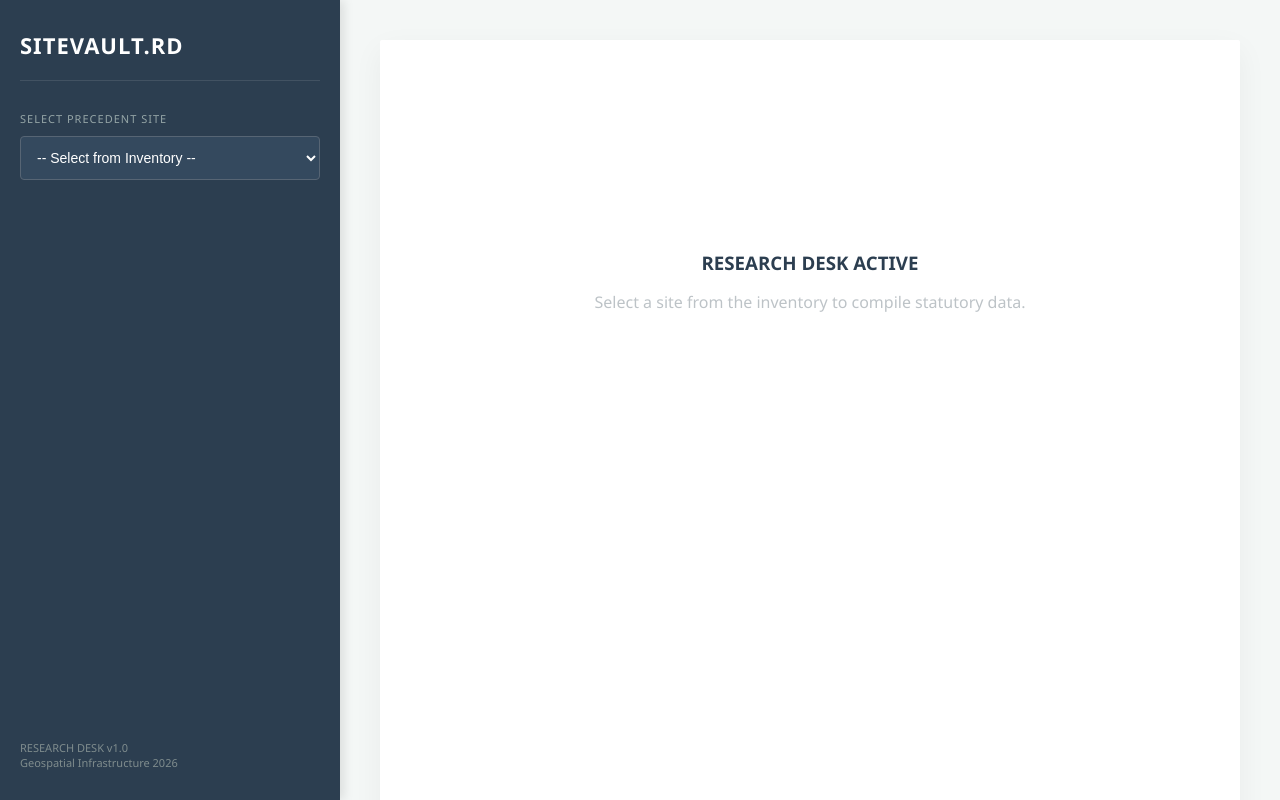
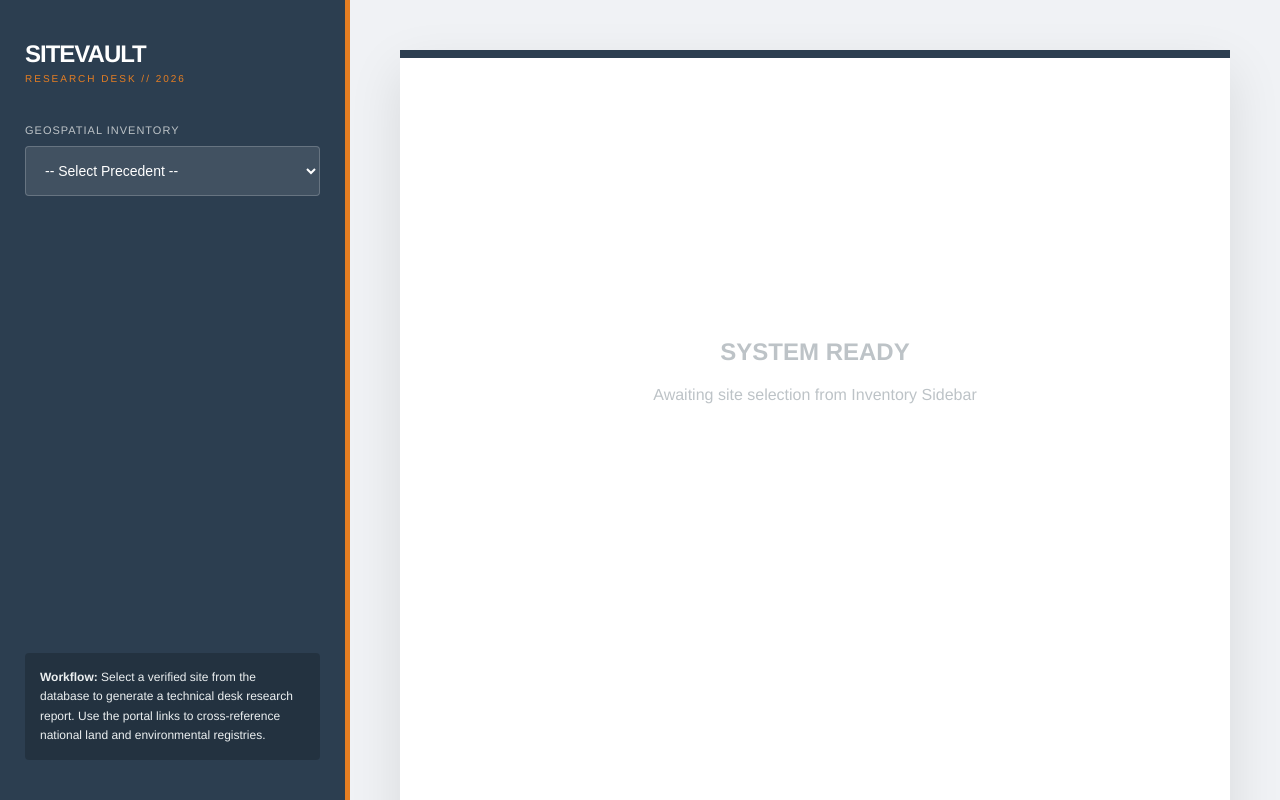
Before and after one commit to cianwallcode/Research-Desk-for-SiteVault2026, a plain HTML site: page index.html in a window 1280 px wide. Drawn offline with Linux system fonts and the light colour scheme.

Commit message:
Update index.html

```diff
--- a/index.html
+++ b/index.html
@@ -3,196 +3,246 @@
 <head>
     <meta charset="UTF-8">
     <meta name="viewport" content="width=device-width, initial-scale=1.0">
-    <title>SiteVault | Research Desk</title>
+    <title>SiteVault 2026 | Research Desk</title>
     <style>
         :root {
-            --primary: #2c3e50;
+            --dark: #1a1a1a;
+            --navy: #2c3e50;
             --accent: #e67e22;
-            --bg: #f4f7f6;
-            --white: #ffffff;
-            --border: #dcdde1;
+            --glass: rgba(255, 255, 255, 0.95);
+            --border: #d1d8e0;
         }
 
+        * { box-sizing: border-box; }
+
         body {
-            font-family: 'Segoe UI', Tahoma, Geneva, Verdana, sans-serif;
-            background-color: var(--bg);
-            color: #2f3640;
+            font-family: 'Helvetica Neue', Helvetica, Arial, sans-serif;
+            background-color: #f0f2f5;
+            color: var(--dark);
             margin: 0;
             display: flex;
             height: 100vh;
+            overflow: hidden;
         }
 
-        /* Sidebar Navigation */
+        /* Sidebar UI */
         #sidebar {
-            width: 300px;
-            background: var(--primary);
+            width: 350px;
+            background: var(--navy);
             color: white;
-            padding: 30px 20px;
+            padding: 40px 25px;
             display: flex;
             flex-direction: column;
-            box-shadow: 4px 0 10px rgba(0,0,0,0.1);
+            border-right: 5px solid var(--accent);
+            z-index: 10;
         }
 
-        .logo {
-            font-size: 22px;
-            font-weight: bold;
-            letter-spacing: 1px;
-            border-bottom: 1px solid rgba(255,255,255,0.1);
-            padding-bottom: 20px;
-            margin-bottom: 30px;
+        .brand {
+            font-size: 24px;
+            font-weight: 900;
+            letter-spacing: -1px;
+            margin-bottom: 5px;
         }
 
+        .version {
+            font-size: 10px;
+            letter-spacing: 2px;
+            color: var(--accent);
+            margin-bottom: 40px;
+            text-transform: uppercase;
+        }
+
+        .control-group { margin-bottom: 30px; }
+
         label {
+            display: block;
             font-size: 11px;
             text-transform: uppercase;
             letter-spacing: 1px;
-            color: #95a5a6;
+            color: #bdc3c7;
             margin-bottom: 10px;
         }
 
         select {
             width: 100%;
-            padding: 12px;
-            background: #34495e;
-            border: 1px solid #576574;
+            padding: 15px;
+            background: rgba(255,255,255,0.1);
+            border: 1px solid rgba(255,255,255,0.2);
             color: white;
             border-radius: 4px;
             font-size: 14px;
+            outline: none;
             cursor: pointer;
-            margin-bottom: 20px;
         }
 
-        /* Main Content Area */
-        #main-content {
-            flex-grow: 1;
-            padding: 40px;
-            overflow-y: auto;
+        select:focus { border-color: var(--accent); }
+
+        .helper-text {
+            font-size: 12px;
+            line-height: 1.6;
+            color: #ecf0f1;
+            background: rgba(0,0,0,0.2);
+            padding: 15px;
+            border-radius: 4px;
+            margin-top: auto;
         }
 
-        .report-paper {
-            background: var(--white);
-            max-width: 850px;
-            margin: 0 auto;
-            min-height: 1000px;
-            padding: 60px;
-            box-shadow: 0 10px 30px rgba(0,0,0,0.05);
-            border-radius: 2px;
+        /* Main Workspace */
+        #workspace {
+            flex-grow: 1;
+            padding: 50px;
+            overflow-y: auto;
+            display: flex;
+            justify-content: center;
+        }
+
+        .report-sheet {
+            background: white;
+            width: 100%;
+            max-width: 900px;
+            min-height: 1100px;
+            padding: 80px;
+            box-shadow: 0 20px 50px rgba(0,0,0,0.1);
+            border-top: 8px solid var(--navy);
             position: relative;
         }
 
-        /* Report Styling */
         .report-header {
             display: flex;
             justify-content: space-between;
-            align-items: flex-start;
-            border-bottom: 2px solid #eee;
+            align-items: flex-end;
+            margin-bottom: 50px;
             padding-bottom: 20px;
-            margin-bottom: 30px;
+            border-bottom: 1px solid #eee;
         }
 
-        h1, h2, h3 { margin: 0; color: var(--primary); }
-
-        .statutory-grid {
+        .portal-grid {
             display: grid;
             grid-template-columns: 1fr 1fr;
             gap: 15px;
-            margin: 25px 0;
+            margin: 30px 0;
         }
 
-        .portal-btn {
-            display: block;
-            padding: 15px;
-            text-align: center;
+        .portal-card {
+            display: flex;
+            flex-direction: column;
+            padding: 20px;
             text-decoration: none;
-            font-weight: bold;
-            font-size: 12px;
             border-radius: 4px;
-            transition: opacity 0.2s;
+            transition: transform 0.2s;
+            border: 1px solid #eee;
         }
 
-        .land-btn { background: #005596; color: white; }
-        .flood-btn { background: #007a3d; color: white; }
+        .portal-card:hover { transform: translateY(-3px); box-shadow: 0 5px 15px rgba(0,0,0,0.05); }
+
+        .portal-title { font-weight: bold; font-size: 12px; margin-bottom: 5px; }
+        .portal-desc { font-size: 11px; color: #7f8c8d; }
+
+        /* Portal Colors */
+        .p-land { border-left: 5px solid #005596; background: #f0f7ff; }
+        .p-flood { border-left: 5px solid #007a3d; background: #f0fff7; }
+        .p-hist { border-left: 5px solid #8e735b; background: #faf7f4; }
+        .p-soil { border-left: 5px solid #5d8233; background: #f7faf2; }
 
         table {
             width: 100%;
+            margin: 30px 0;
             border-collapse: collapse;
-            margin: 20px 0;
         }
 
         td {
-            padding: 12px 0;
+            padding: 15px 0;
             border-bottom: 1px solid #f0f0f0;
             font-size: 14px;
         }
 
-        .label-cell { color: #888; width: 30%; }
+        .label { color: #95a5a6; text-transform: uppercase; font-size: 11px; letter-spacing: 1px; width: 35%; }
 
-        .notes-box {
+        .field-notes {
+            margin-top: 40px;
+            padding: 30px;
             background: #f9f9f9;
-            padding: 25px;
-            border-left: 4px solid var(--accent);
+            border-radius: 4px;
+            font-family: 'Georgia', serif;
             font-style: italic;
-            line-height: 1.6;
-            margin-top: 20px;
+            line-height: 1.8;
+            color: #34495e;
+            border: 1px solid #eee;
         }
 
-        .gen-btn {
-            background: var(--primary);
+        .generate-btn {
+            width: 100%;
+            padding: 20px;
+            background: var(--navy);
             color: white;
             border: none;
-            padding: 20px;
-            width: 100%;
             font-weight: bold;
             font-size: 14px;
-            margin-top: 40px;
+            letter-spacing: 2px;
+            text-transform: uppercase;
             cursor: pointer;
-            text-transform: uppercase;
-            letter-spacing: 1px;
+            margin-top: 50px;
         }
+
+        .generate-btn:hover { background: var(--dark); }
 
         @media print {
             #sidebar { display: none; }
-            #main-content { padding: 0; }
-            .report-paper { box-shadow: none; border: none; }
-            .gen-btn { display: none; }
+            #workspace { padding: 0; }
+            .report-sheet { box-shadow: none; max-width: 100%; border: none; }
+            .generate-btn { display: none; }
+        }
+
+        .empty-state {
+            text-align: center;
+            margin-top: 200px;
+            color: #bdc3c7;
         }
     </style>
 </head>
 <body>
 
     <div id="sidebar">
-        <div class="logo">SITEVAULT.RD</div>
-        <label>Select Precedent Site</label>
-        <select id="site-select" onchange="generateReport(this.value)">
-            <option value="">-- Select from Inventory --</option>
-        </select>
+        <div class="brand">SITEVAULT</div>
+        <div class="version">Research Desk // 2026</div>
 
-        <div style="margin-top: auto; font-size: 11px; color: #7f8c8d;">
-            RESEARCH DESK v1.0<br>
-            Geospatial Infrastructure 2026
+        <div class="control-group">
+            <label>Geospatial Inventory</label>
+            <select id="site-selector" onchange="loadReport(this.value)">
+                <option value="">-- Select Precedent --</option>
+            </select>
+        </div>
+
+        <div class="helper-text">
+            <b>Workflow:</b> Select a verified site from the database to generate a technical desk research report. Use the portal links to cross-reference national land and environmental registries.
         </div>
     </div>
 
-    <div id="main-content">
-        <div class="report-paper" id="report-output">
-            <div style="text-align: center; padding-top: 150px; color: #bdc3c7;">
-                <h3>RESEARCH DESK ACTIVE</h3>
-                <p>Select a site from the inventory to compile statutory data.</p>
+    <div id="workspace">
+        <div id="report-container" class="report-sheet">
+            <div class="empty-state">
+                <h2 style="color:#bdc3c7">SYSTEM READY</h2>
+                <p>Awaiting site selection from Inventory Sidebar</p>
             </div>
         </div>
     </div>
 
     <script>
-        // Use your full 100-site churchData array here
+        // --- 1. FULL DATASET ---
         const churchData = [
             { id: 1, name: "St. Kevin's Kitchen", coords: [53.0101, -6.3298], bucket: "Cistercian", sign: "Intact stone roof; study for thermal mass and vaulted geometry." },
+            { id: 2, name: "Mellifont Abbey", coords: [53.7441, -6.4651], bucket: "Cistercian", sign: "First Cistercian site in Ireland; study for the Lavabo (octagonal geometry)." },
+            { id: 3, name: "Jerpoint Abbey", coords: [52.5108, -7.1578], bucket: "Cistercian", sign: "Significant sculptural cloister; study for late-medieval arcade detailing." },
             { id: 24, name: "St. Michael's Creeslough", coords: [55.1201, -7.9054], bucket: "Modernist", sign: "Fan-plan with mountain-peak roofline. Site-responsive icon by Liam McCormick." },
-            // ... (Paste your other 98 sites here)
+            { id: 25, name: "St. Aengus, Burt", coords: [55.0336, -7.4647], bucket: "Modernist", sign: "Circular plan inspired by Grianan of Aileach. Masterpiece of light and form." },
+            { id: 100, name: "St. Anne’s Shandon", coords: [51.9031, -8.4751], bucket: "Parish", sign: "The 'Four Faced Liar'; study for iconic campanile and sound integration." }
+            // Add your other sites here in the same format
         ];
 
+        // --- 2. INITIALIZATION ---
         function init() {
-            const select = document.getElementById('site-select');
-            churchData.forEach(s => {
+            const select = document.getElementById('site-selector');
+            churchData.sort((a,b) => a.name.localeCompare(b.name)).forEach(s => {
                 const opt = document.createElement('option');
                 opt.value = s.id;
                 opt.textContent = s.name;
@@ -200,48 +250,62 @@
             });
         }
 
-        function generateReport(id) {
+        // --- 3. REPORT GENERATOR ---
+        function loadReport(id) {
             if (!id) return;
             const s = churchData.find(x => x.id == id);
-            const output = document.getElementById('report-output');
+            const container = document.getElementById('report-container');
 
-            output.innerHTML = `
+            container.innerHTML = `
                 <div class="report-header">
                     <div>
-                        <h1>${s.name}</h1>
-                        <p style="color:var(--accent); font-weight:bold; margin-top:5px;">RESEARCH DESK REPORT</p>
+                        <h1 style="margin:0; font-size:32px; letter-spacing:-1px;">${s.name}</h1>
+                        <p style="margin:5px 0 0 0; color:var(--accent); font-weight:bold; font-size:12px; letter-spacing:1px;">DESK RESEARCH REPORT</p>
                     </div>
                     <div style="text-align:right">
-                        <div style="font-weight:bold; font-size:12px;">ID: #SITE-${s.id}</div>
-                        <div style="color:#888; font-size:11px;">DATE: ${new Date().toLocaleDateString()}</div>
+                        <div style="font-weight:bold; font-size:14px;">#SITE-${s.id}</div>
+                        <div style="color:#95a5a6; font-size:11px;">FILE GENERATED: ${new Date().toLocaleDateString()}</div>
                     </div>
                 </div>
 
-                <h3 style="font-size:14px; text-transform:uppercase; letter-spacing:1px; margin-bottom:15px;">I. Statutory Search Portals</h3>
-                <p style="font-size:13px;">Cross-reference coordinates <b>[${s.coords[0]}, ${s.coords[1]}]</b> against national registries:</p>
+                <h3 style="font-size:12px; text-transform:uppercase; letter-spacing:2px; color:var(--navy); margin-bottom:20px;">I. National Search Portals</h3>
 
-                <div class="statutory-grid">
-                    <a href="https://www.landdirect.ie/" target="_blank" class="portal-btn land-btn">OPEN LANDDIRECT.IE (TITLE)</a>
-                    <a href="https://www.floodinfo.ie/map/floodmaps/" target="_blank" class="portal-btn flood-btn">OPEN FLOODMAPS.IE (RISK)</a>
+                <div class="portal-grid">
+                    <a href="https://www.landdirect.ie/" target="_blank" class="portal-card p-land">
+                        <span class="portal-title" style="color:#005596;">LANDDIRECT.IE</span>
+                        <span class="portal-desc">Land Registry & Property Title Search</span>
+                    </a>
+                    <a href="https://www.floodinfo.ie/map/floodmaps/" target="_blank" class="portal-card p-flood">
+                        <span class="portal-title" style="color:#007a3d;">FLOODMAPS.IE</span>
+                        <span class="portal-desc">Environmental Risk & OPW Data</span>
+                    </a>
+                    <a href="https://www.arcgis.com/apps/webappviewer/index.html?id=3ae19cc156bf4706a929304bf8fcc4f6" target="_blank" class="portal-card p-hist">
+                        <span class="portal-title" style="color:#8e735b;">GEOHIVE HISTORIC</span>
+                        <span class="portal-desc">OSI Archival Map Comparison</span>
+                    </a>
+                    <a href="http://gis.teagasc.ie/soils/map.php" target="_blank" class="portal-card p-soil">
+                        <span class="portal-title" style="color:#5d8233;">TEAGASC SOILS</span>
+                        <span class="portal-desc">Subsurface & Foundation Data</span>
+                    </a>
                 </div>
 
-                <h3 style="font-size:14px; text-transform:uppercase; letter-spacing:1px; margin-top:40px;">II. Geographic Data</h3>
+                <h3 style="font-size:12px; text-transform:uppercase; letter-spacing:2px; color:var(--navy); margin-top:50px;">II. Geographic Specifications</h3>
                 <table>
-                    <tr><td class="label-cell">Typology</td><td>${s.bucket} Structure</td></tr>
-                    <tr><td class="label-cell">Latitude</td><td style="font-family:monospace;">${s.coords[0]}</td></tr>
-                    <tr><td class="label-cell">Longitude</td><td style="font-family:monospace;">${s.coords[1]}</td></tr>
-                    <tr><td class="label-cell">Inventory Status</td><td>Verified Surviving</td></tr>
+                    <tr><td class="label">Coordinate Pair</td><td style="font-family:monospace; font-weight:bold;">${s.coords[0]}, ${s.coords[1]}</td></tr>
+                    <tr><td class="label">Building Typology</td><td>Existing ${s.bucket} Structure</td></tr>
+                    <tr><td class="label">Inventory Status</td><td>Verified Heritage Record</td></tr>
+                    <tr><td class="label">Regional Context</td><td>Ireland Geospatial Sector</td></tr>
                 </table>
 
-                <h3 style="font-size:14px; text-transform:uppercase; letter-spacing:1px; margin-top:40px;">III. Desk Research Notes</h3>
-                <div class="notes-box">
-                    "${s.sign}"
+                <h3 style="font-size:12px; text-transform:uppercase; letter-spacing:2px; color:var(--navy); margin-top:50px;">III. Desk Research Notes</h3>
+                <div class="field-notes">
+                    "This site is identified as a primary architectural precedent within the ${s.bucket} classification. Initial desk research highlights: ${s.sign}"
                 </div>
 
-                <button class="gen-btn" onclick="window.print()">Generate Report (PDF)</button>
+                <button class="generate-btn" onclick="window.print()">Generate Technical PDF</button>
 
-                <div style="margin-top:60px; border-top:1px solid #eee; padding-top:20px; font-size:10px; color:#bdc3c7; text-align:center;">
-                    CONFIDENTIAL RESEARCH DOCUMENT • SITEVAULT GEOSPATIAL SYSTEMS
+                <div style="margin-top:100px; padding-top:20px; border-top:1px solid #eee; text-align:center; font-size:10px; color:#bdc3c7; letter-spacing:1px;">
+                    OFFICIAL SITEVAULT 2026 ARCHIVE DOCUMENT • FOR ACADEMIC USE ONLY
                 </div>
             `;
         }
```
